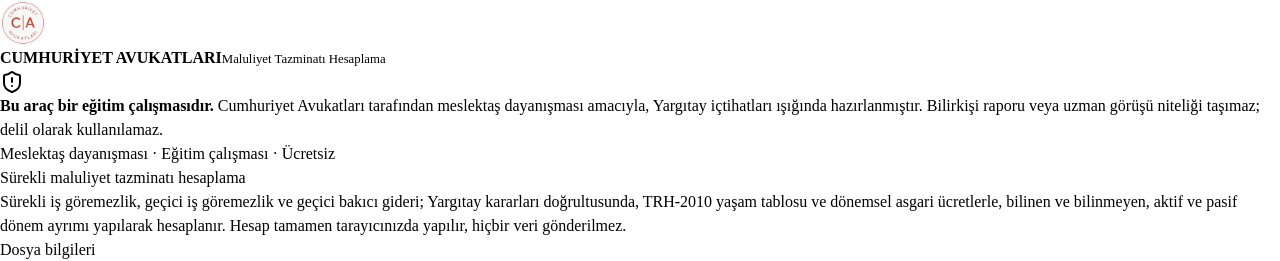
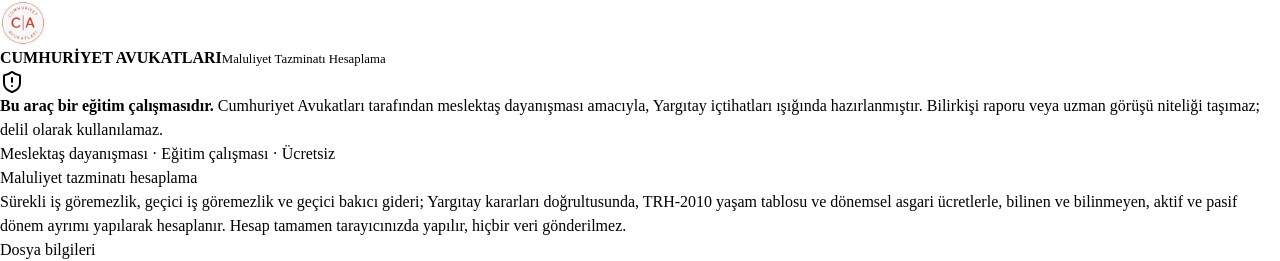
Before and after one commit to ersancetin/claym, a React (Vite) app in the folder client/: page / in a window 1280 px wide. Shown: the top 261 px of the page. Built offline with nearby package versions, Linux system fonts and the light colour scheme.

Commit message:
Ana sayfa başlığı: Maluliyet tazminatı hesaplama
Co-Authored-By: Claude Opus 5.5 <noreply@anthropic.com>
Claude-Session: https://claude.ai/code/session_01QwR857Qfp2CKMns1AtDbcE

```diff
--- a/client/src/App.tsx
+++ b/client/src/App.tsx
@@ -157,7 +157,7 @@ export default function App() {
                         Meslektaş dayanışması <span className="text-muted">·</span> Eğitim çalışması <span className="text-muted">·</span> Ücretsiz
                     </p>
                     <h1 className="mt-4 font-heading text-[1.9rem] sm:text-[2.6rem] font-bold leading-[1.15] tracking-tight text-ink max-w-[22ch] animate-rise [animation-delay:80ms]">
-                        Sürekli maluliyet tazminatı hesaplama
+                        Maluliyet tazminatı hesaplama
                     </h1>
                     <p className="mt-3 max-w-[64ch] text-[15px] font-light leading-relaxed text-ink/80 animate-rise [animation-delay:160ms]">
                         Sürekli iş göremezlik, geçici iş göremezlik ve geçici bakıcı gideri; Yargıtay kararları doğrultusunda, TRH-2010 yaşam tablosu ve dönemsel asgari ücretlerle,
```
